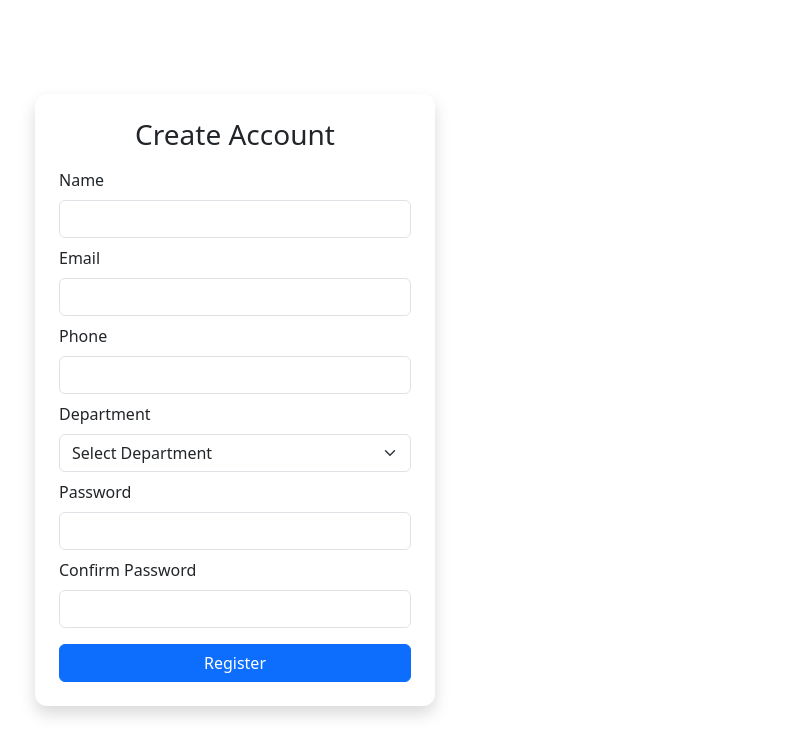
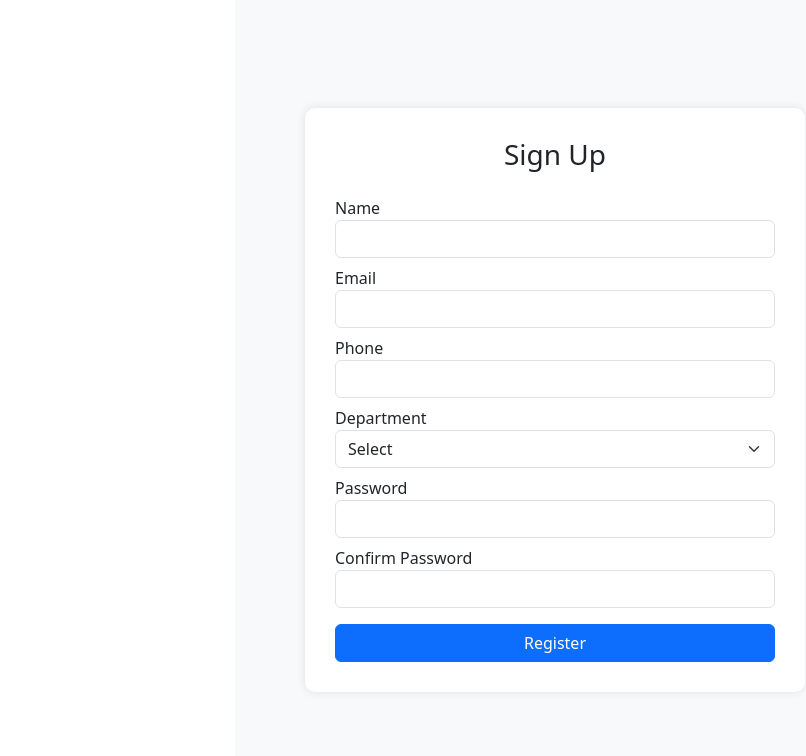
Before and after one commit to sangram8080-india/Service-Ticket-Platform-Frontend, a React (Create React App) app in the folder ticket-tool/: page /signup in a window 1280 px wide. Shown: the top 756 px of the page, without its empty margins (405-1211 px from the left). Built offline with nearby package versions, Linux system fonts and the light colour scheme.

Commit message:
Update SignUp.jsx

```diff
--- a/ticket-tool/src/Pages/SignUp.jsx
+++ b/ticket-tool/src/Pages/SignUp.jsx
@@ -1,6 +1,5 @@
 import React, { useState } from 'react';
 import axios from 'axios';
-import { Container, Form, Button, Card, Alert, Spinner } from 'react-bootstrap';
 import 'bootstrap/dist/css/bootstrap.min.css';
 
 const SignUp = () => {
@@ -21,7 +20,7 @@ const SignUp = () => {
 
   const handleChange = (e) => {
     const { name, value } = e.target;
-    setFormData((prev) => ({ ...prev, [name]: value }));
+    setFormData(prev => ({ ...prev, [name]: value }));
   };
 
   const handleSubmit = async (e) => {
@@ -30,7 +29,17 @@ const SignUp = () => {
     setSuccess('');
 
     if (formData.password !== formData.confirmPassword) {
-      setError("Passwords don't match");
+      setError("Passwords do not match");
+      return;
+    }
+
+    if (!/^[A-Za-z ]+$/.test(formData.name)) {
+      setError("Name should contain only letters");
+      return;
+    }
+
+    if (!/^[0-9]{10}$/.test(formData.phone)) {
+      setError("Phone must be a 10-digit number");
       return;
     }
 
@@ -56,63 +65,121 @@ const SignUp = () => {
         confirmPassword: ''
       });
     } catch (err) {
-      setError(err.response?.data || 'Failed to register. Please try again.');
+      setError(err.response?.data || 'Registration failed. Try again.');
     } finally {
       setIsLoading(false);
     }
   };
 
   return (
-    <Container className="d-flex justify-content-center align-items-center min-vh-100">
-      <Card style={{ width: '400px' }} className="p-4 shadow">
-        <h3 className="text-center mb-3">Create Account</h3>
+    <>
+      <style>{`
+        .signup-page {
+          display: flex;
+          min-height: 100vh;
+        }
 
-        <Form onSubmit={handleSubmit}>
-          <Form.Group className="mb-2">
-            <Form.Label>Name</Form.Label>
-            <Form.Control type="text" name="name" value={formData.name} onChange={handleChange} required />
-          </Form.Group>
+        .banner {
+          background: linear-gradient(135deg, #007bff, #6610f2);
+          color: white;
+          display: flex;
+          align-items: center;
+          justify-content: center;
+          flex-direction: column;
+          padding: 30px;
+          animation: fadeIn 1s ease-in-out;
+        }
 
-          <Form.Group className="mb-2">
-            <Form.Label>Email</Form.Label>
-            <Form.Control type="email" name="email" value={formData.email} onChange={handleChange} required />
-          </Form.Group>
+        .banner img {
+          max-height: 300px;
+        }
 
-          <Form.Group className="mb-2">
-            <Form.Label>Phone</Form.Label>
-            <Form.Control type="text" name="phone" value={formData.phone} onChange={handleChange} />
-          </Form.Group>
+        @keyframes fadeIn {
+          from { opacity: 0; transform: translateX(-30px); }
+          to { opacity: 1; transform: translateX(0); }
+        }
 
-          <Form.Group className="mb-2">
-            <Form.Label>Department</Form.Label>
-            <Form.Select name="department" value={formData.department} onChange={handleChange} required>
-              <option value="">Select Department</option>
-              <option value="IT">IT</option>
-              <option value="Support">Support</option>
-              <option value="HR">HR</option>
-              <option value="Finance">Finance</option>
-            </Form.Select>
-          </Form.Group>
+        .form-container {
+          flex: 1;
+          display: flex;
+          align-items: center;
+          justify-content: center;
+          padding: 40px;
+          background-color: #f8f9fa;
+        }
 
-          <Form.Group className="mb-2">
-            <Form.Label>Password</Form.Label>
-            <Form.Control type="password" name="password" value={formData.password} onChange={handleChange} required />
-          </Form.Group>
+        .form-box {
+          width: 100%;
+          max-width: 500px;
+          background: white;
+          padding: 30px;
+          border-radius: 10px;
+          box-shadow: 0 0 10px rgba(0,0,0,0.1);
+        }
+      `}</style>
 
-          <Form.Group className="mb-3">
-            <Form.Label>Confirm Password</Form.Label>
-            <Form.Control type="password" name="confirmPassword" value={formData.confirmPassword} onChange={handleChange} required />
-          </Form.Group>
+      <div className="signup-page">
+        <div className="col-md-6 d-none d-md-flex banner">
+          <h2 className="mb-3">Welcome to Service Desk</h2>
+          <p className="text-center px-4">Create an account to manage your tickets efficiently</p>
+          <img
+            src="https://cdni.iconscout.com/illustration/premium/thumb/online-helpdesk-4055701-3368191.png"
+            alt="Banner"
+            className="img-fluid"
+          />
+        </div>
 
-          {error && <Alert variant="danger">{error}</Alert>}
-          {success && <Alert variant="success">{success}</Alert>}
+        <div className="form-container col-md-6">
+          <div className="form-box">
+            <h3 className="text-center mb-4">Sign Up</h3>
+            <form onSubmit={handleSubmit}>
+              <div className="form-group mb-2">
+                <label>Name</label>
+                <input type="text" className="form-control" name="name" value={formData.name} onChange={handleChange} required />
+              </div>
 
-          <Button variant="primary" type="submit" className="w-100" disabled={isLoading}>
-            {isLoading ? <Spinner animation="border" size="sm" /> : 'Register'}
-          </Button>
-        </Form>
-      </Card>
-    </Container>
+              <div className="form-group mb-2">
+                <label>Email</label>
+                <input type="email" className="form-control" name="email" value={formData.email} onChange={handleChange} required />
+              </div>
+
+              <div className="form-group mb-2">
+                <label>Phone</label>
+                <input type="text" className="form-control" name="phone" value={formData.phone} onChange={handleChange} required />
+              </div>
+
+              <div className="form-group mb-2">
+                <label>Department</label>
+                <select className="form-select" name="department" value={formData.department} onChange={handleChange} required>
+                  <option value="">Select</option>
+                  <option value="IT">IT</option>
+                  <option value="Support">Support</option>
+                  <option value="HR">HR</option>
+                  <option value="Finance">Finance</option>
+                </select>
+              </div>
+
+              <div className="form-group mb-2">
+                <label>Password</label>
+                <input type="password" className="form-control" name="password" value={formData.password} onChange={handleChange} required />
+              </div>
+
+              <div className="form-group mb-3">
+                <label>Confirm Password</label>
+                <input type="password" className="form-control" name="confirmPassword" value={formData.confirmPassword} onChange={handleChange} required />
+              </div>
+
+              {error && <div className="alert alert-danger">{error}</div>}
+              {success && <div className="alert alert-success">{success}</div>}
+
+              <button type="submit" className="btn btn-primary w-100" disabled={isLoading}>
+                {isLoading ? 'Registering...' : 'Register'}
+              </button>
+            </form>
+          </div>
+        </div>
+      </div>
+    </>
   );
 };
 
```
